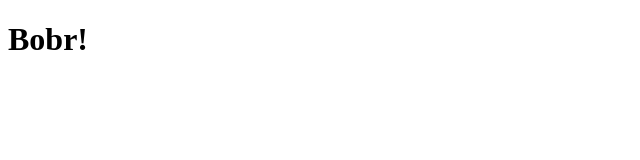
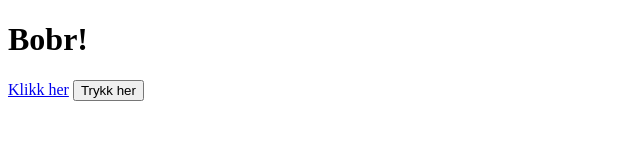
Before and after one commit to Partan421/SokeMotorSide, a plain HTML site: page index.html in a window 1280 px wide. Shown: the whole page, without its empty margins (0-640 px from the left). Drawn offline with Linux system fonts and the light colour scheme.

Commit message:
added button and link

```diff
--- a/index.html
+++ b/index.html
@@ -21,6 +21,9 @@ height="0" width="0" style="display:none;visibility:hidden"></iframe></noscript>
 
     <h1>Bobr!</h1>
 
+    <a href="#" class="lenke.knapp">Klikk her</a>
+    <button id ="shop">Trykk her</button>
+
 
 
 
```
